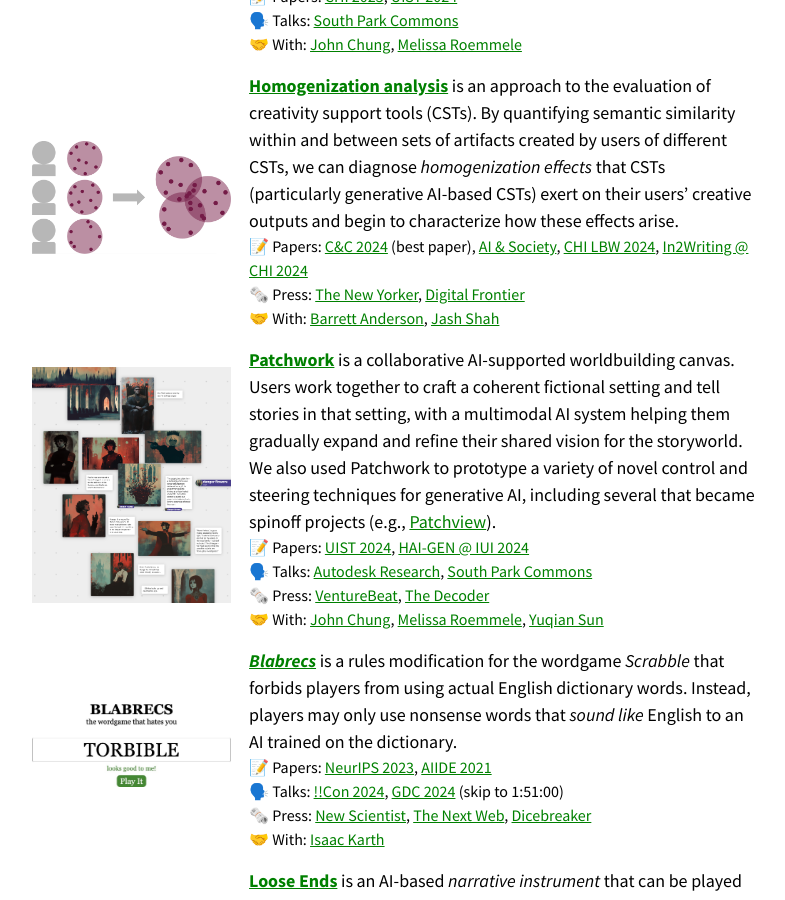
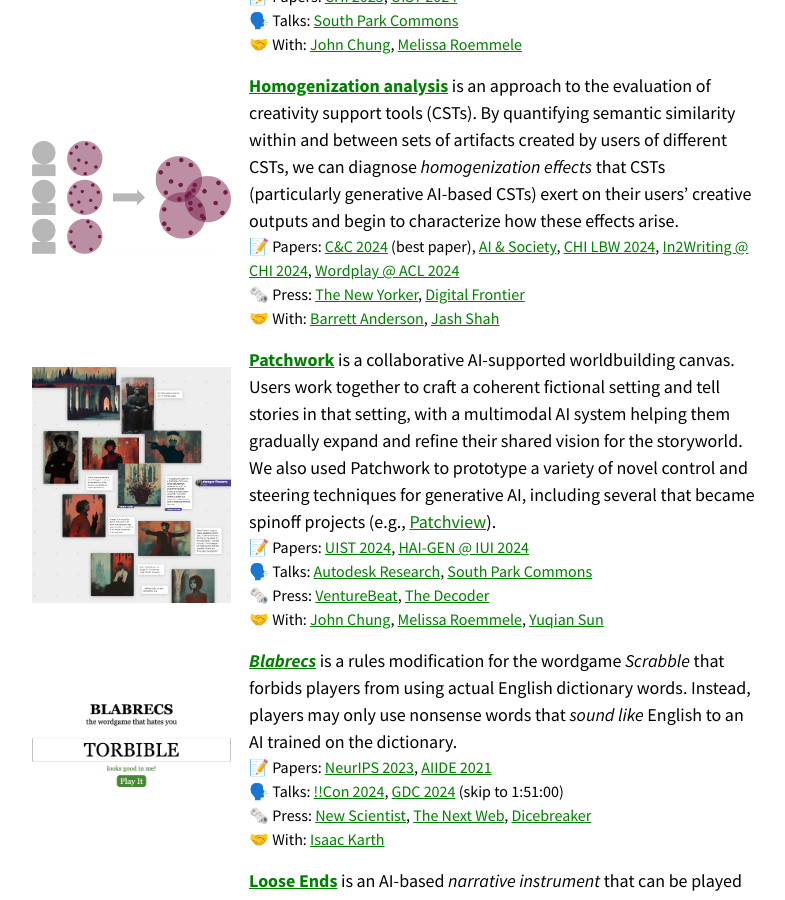
Before and after one commit to mkremins/mkremins.github.io, a Jekyll site: the page built from index.html, in a window 1280 px wide and 900 px high, scrolled down 1460 px. Shown: the whole window, without its empty margins (246-1031 px from the left). Built offline with Jekyll 4.4.1, drawn with Linux system fonts in a browser that asks for light colours.

```diff
--- a/index.html
+++ b/index.html
@@ -41,7 +41,7 @@ layout: main
 			<div class="card-text">
 				<span class="card-title"><a href="https://mkremins.github.io/publications/Homogenization_C&C2024.pdf">Homogenization analysis</a></span> is an approach to the evaluation of creativity support tools (CSTs). By quantifying semantic similarity within and between sets of artifacts created by users of different CSTs, we can diagnose <em>homogenization effects</em> that CSTs (particularly generative AI-based CSTs) exert on their users’ creative outputs and begin to characterize how these effects arise.
 				<div class="card-links">
-					📝 Papers: <a href="https://mkremins.github.io/publications/Homogenization_C&C2024.pdf">C&C 2024</a> (best paper), <a href="https://mkremins.github.io/publications/Dearth_AI&S2025.pdf">AI & Society</a>, <a href="https://mkremins.github.io/publications/Homogenization_CHI2024.pdf">CHI LBW 2024</a>, <a href="https://mkremins.github.io/publications/Dearth_In2Writing2024.pdf">In2Writing @ CHI 2024</a><br>
+					📝 Papers: <a href="https://mkremins.github.io/publications/Homogenization_C&C2024.pdf">C&C 2024</a> (best paper), <a href="https://mkremins.github.io/publications/Dearth_AI&S2025.pdf">AI & Society</a>, <a href="https://mkremins.github.io/publications/Homogenization_CHI2024.pdf">CHI LBW 2024</a>, <a href="https://mkremins.github.io/publications/Dearth_In2Writing2024.pdf">In2Writing @ CHI 2024</a>, <a href="https://arxiv.org/abs/2406.00554">Wordplay @ ACL 2024</a><br>
 					🗞️ Press: <a href="https://www.newyorker.com/culture/infinite-scroll/ai-is-homogenizing-our-thoughts">The New Yorker</a>, <a href="https://digitalfrontier.com/articles/AI-writing-LLM-dearth-author-text">Digital Frontier</a><br>
 					🤝 With: <a href="https://barrettrees.com/">Barrett Anderson</a>, <a href="https://www.linkedin.com/in/itsjashshah/">Jash Shah</a>
 				</div>
```
